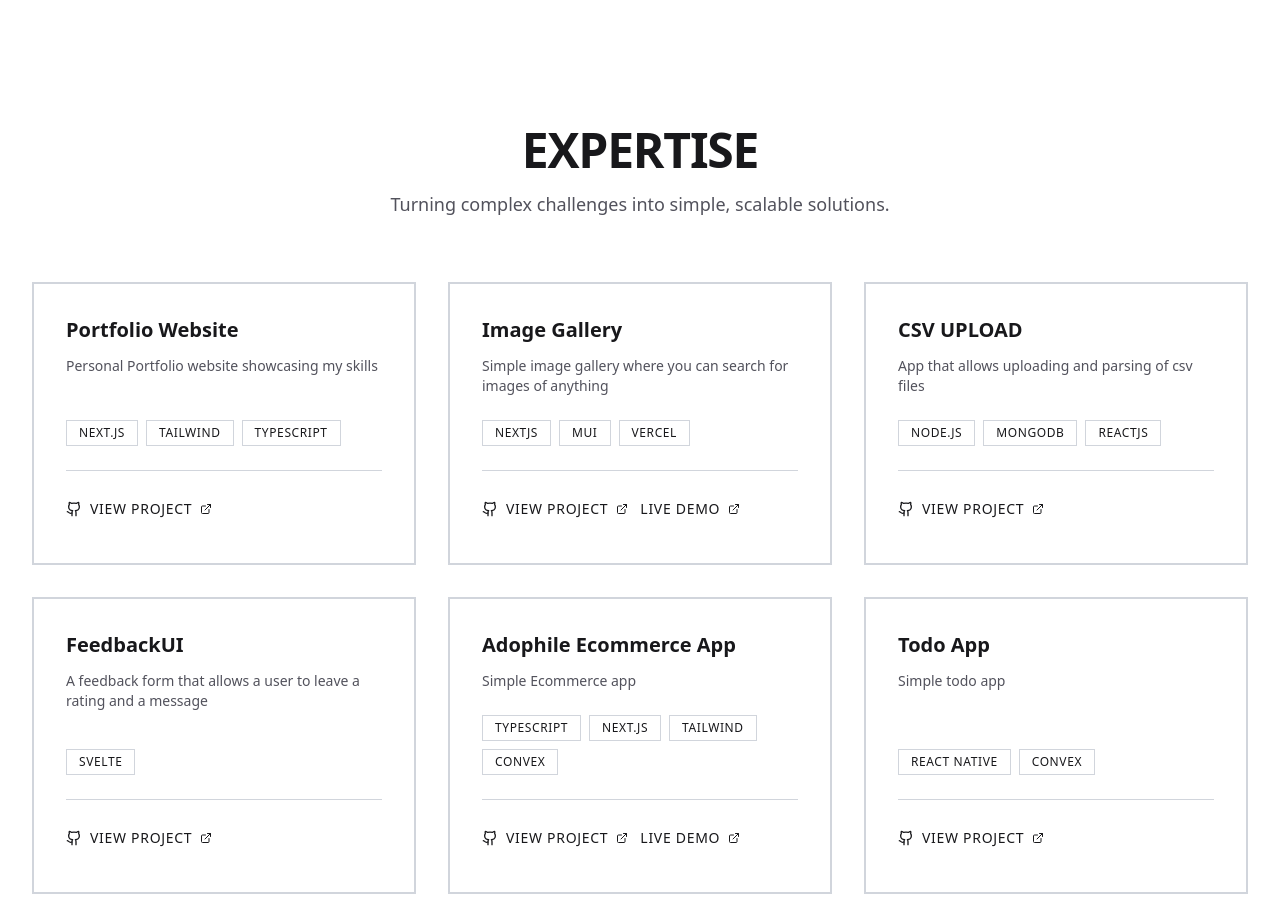
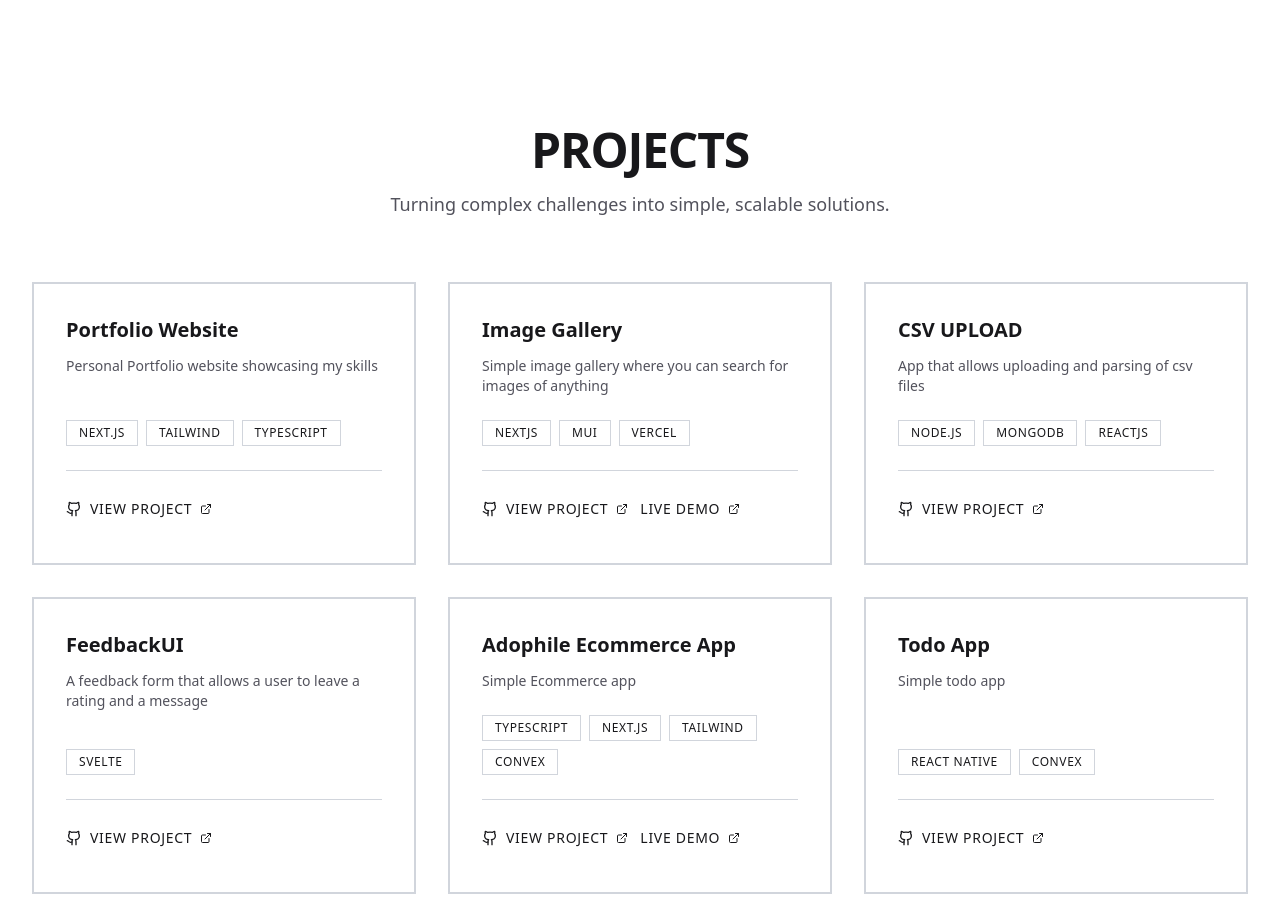
Before and after one commit to PurityGwaro/portfolio, a Next.js app: page / in a window 1280 px wide. Shown: the part 820-1743 px from the top of the page. Built offline with nearby package versions, Linux system fonts and the light colour scheme; no server answers.

Commit message:
change expertise to projects

```diff
--- a/components/Projects.tsx
+++ b/components/Projects.tsx
@@ -21,7 +21,7 @@ export default function Projects({ projects }: ProjectsProps) {
     <section id="projects" className="mx-auto max-w-7xl px-4 sm:px-6 lg:px-8 py-16 sm:py-20 lg:py-24">
       <div className="text-center mb-12 sm:mb-16">
         <h2 className="text-3xl sm:text-4xl lg:text-5xl font-bold uppercase tracking-tight text-zinc-900">
-          Expertise
+          Projects
         </h2>
         <p className="mt-3 sm:mt-4 text-base sm:text-lg text-zinc-600 px-4">
           Turning complex challenges into simple, scalable solutions.
```
